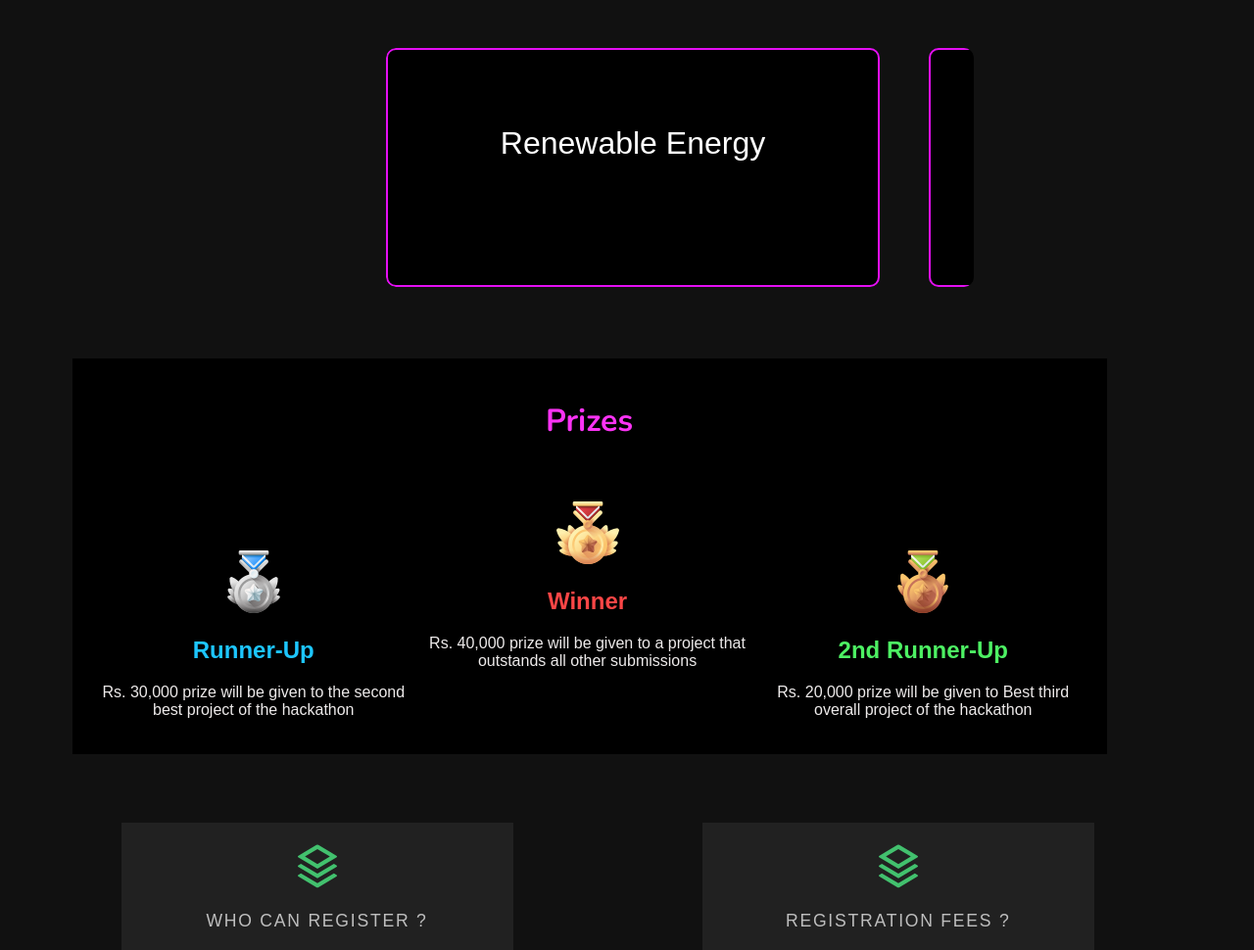
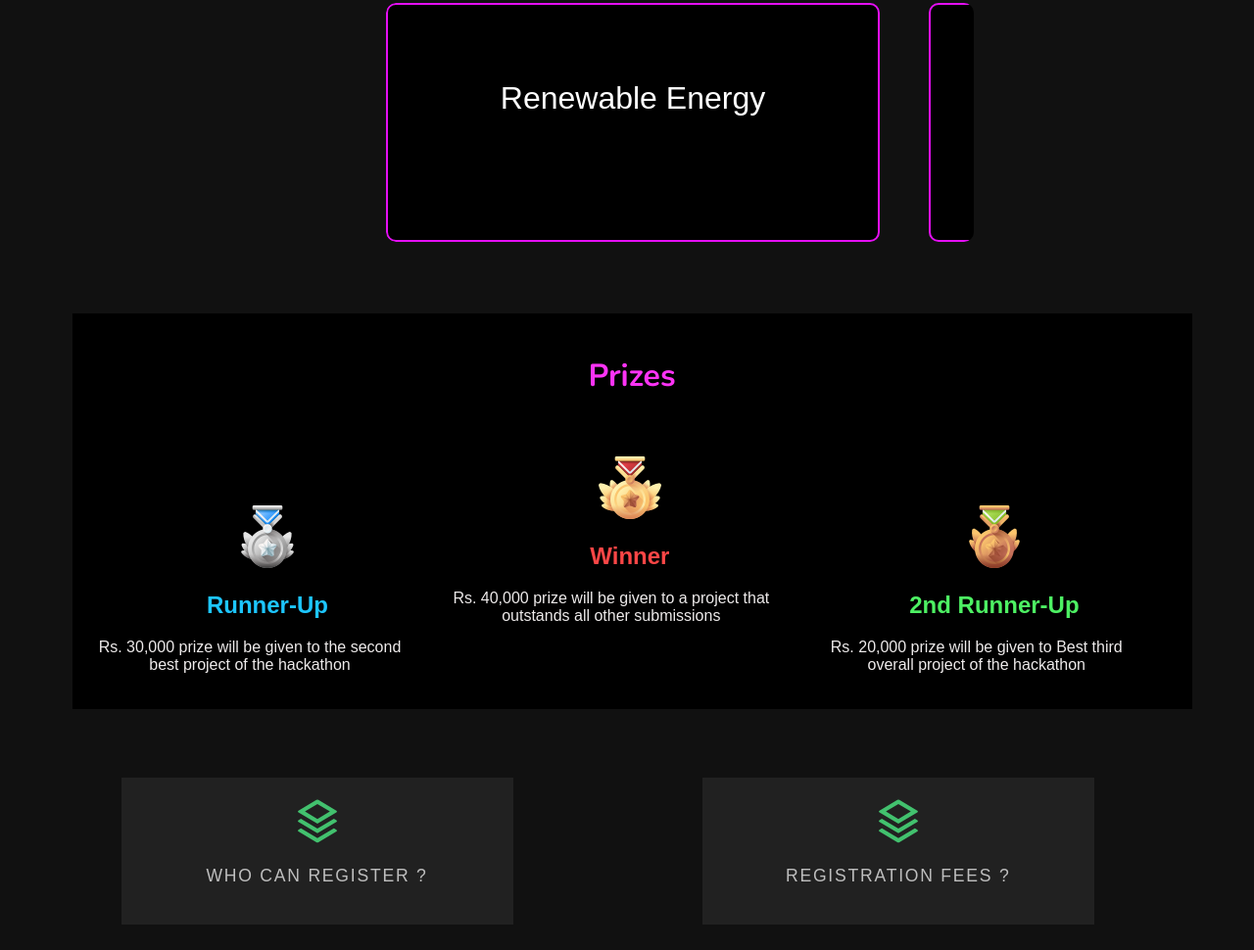
Before and after one commit to Anandk008/wce-hackathon, a website: page index.html in a window 1280 px wide. Shown: the part 1162-2132 px from the top of the page at 98% size. Drawn offline with nearby package versions, Linux system fonts and the light colour scheme.

Commit message:
Prize section update

```diff
--- a/css/mobile.css
+++ b/css/mobile.css
@@ -8,13 +8,73 @@
   grid-area: faq;
   margin-left: 15px;
 }
+.DomainHeading{
+  color: rgb(252, 51, 245);
+  margin-left: 8rem;
+}
 .prizes {
   margin-top: 20px;
   grid-area: prize;
   background-color: #000000;
-  height: auto;
-  width: 70%;
-  margin: 0;
+  height: min-content;
+  max-width: 55%;
+  display: flex;
+  flex-direction: column;
+  flex-wrap: nowrap;
+  margin-inline: 2%;
+}
+.PrizeHeading h1{
+  margin-left: 30px;
+}
+.PrizeHeading {
+  /* font-size: 5rem;
+    margin-bottom: 2rem; */
+  /* font-weight: 700; */
+  color: rgb(252, 51, 245);
+  font-family: "Nunito", sans-serif;
+  /* padding-bottom: 5vh; */
+}
+.winners {
+  display: flex;
+  flex-direction: column;
+  align-items: center;
+  justify-content: center;
+  text-align: center;
+}
+
+.first {
+  color: rgb(252, 70, 70);
+  text-align: center;
+  order: 1;
+  display: flex;
+  flex-direction: column;
+  align-items: center;
+  justify-content: center;
+}
+
+.second {
+  color: rgb(29, 198, 255);
+  text-align: center;
+  order: 2;
+  display: flex;
+  flex-direction: column;
+  align-items: center;
+  justify-content: center;
+
+}
+.third {
+  color: rgb(77, 241, 99);
+  text-align: center;
+  order: 3;
+  display: flex;
+  flex-direction: column;
+  align-items: center;
+  justify-content: center;
+
+}
+.prizedesc{
+  color:#edeaea;
+  width: 90%;
 }
 
 .hackathon {
--- a/css/style.css
+++ b/css/style.css
@@ -367,11 +367,14 @@ button a {
   grid-area: prize;
   background-color: #000000;
   height: min-content;
-  width: 80%;
+  max-width: 100%;
   margin-inline: 5%;
   padding: 20px;
 }
-
+.DomainHeading{
+  color: rgb(252, 51, 245);
+  text-align: center;
+}
 .PrizeHeading {
   /* font-size: 5rem;
     margin-bottom: 2rem; */
@@ -400,6 +403,10 @@ button a {
   color: rgb(77, 241, 99);
   text-align: center;
   margin-top: 50px;
+}
+.prizedesc{
+  color:#edeaea;
+  width: 90%;
 }
 
 /* Sponser CARD */
--- a/index.html
+++ b/index.html
@@ -149,7 +149,7 @@
       </div>
 
       <div id="problem" class="problem">
-        <div class="PrizeHeading">
+        <div class="DomainHeading">
           <h1>Domains</h1>
         </div>
         <div class="wrapper">
@@ -175,19 +175,19 @@
           <div class="second">
             <img src="./images/silvermedal.png" alt="">
             <h2>Runner-Up</h2>
-            <p style="color:#edeaea">Rs. 30,000 prize will be given to the second best project of the hackathon</p>
+            <p class="prizedesc">Rs. 30,000 prize will be given to the second best project of the hackathon</p>
           </div>
 
           <div class="first">
             <img src="./images/goldmedal.png" alt="">
             <h2>Winner</h2>
-            <p style="color:#edeaea">Rs. 40,000 prize will be given to a project that outstands all other submissions</p>
+            <p class="prizedesc">Rs. 40,000 prize will be given to a project that outstands all other submissions</p>
           </div>
 
           <div class="third">
             <img src="./images/bronzemedal.png" alt="">
             <h2>2nd Runner-Up</h2>
-            <p style="color:#edeaea">Rs. 20,000 prize will be given to Best third overall project of the hackathon</p>
+            <p class="prizedesc">Rs. 20,000 prize will be given to Best third overall project of the hackathon</p>
 
           </div>
 
```
